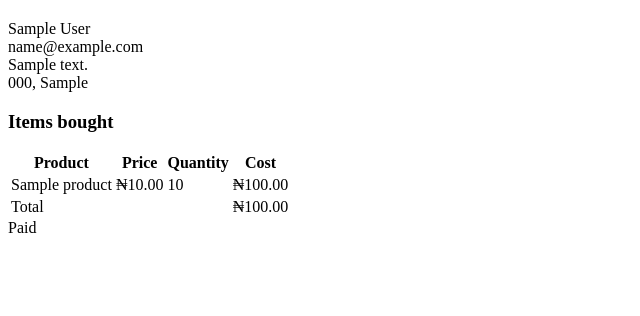
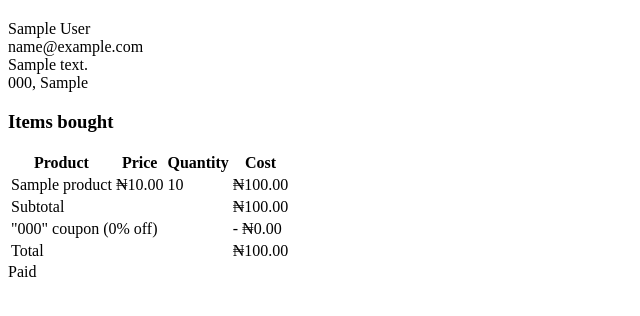
Before and after one commit to princewillingoo/Click-2-Shop-Ecommerce, a Django app: template templates/orders/order/pdf.html in a window 1280 px wide. Shown: the part 142-458 px from the top of the page, without its empty margins (0-640 px from the left). Run offline with Django 4.2, Linux system fonts and the light colour scheme; the template is opened without the code that fills it: values that come from a table or form of the project are taken from there, others are empty; tables that the repository leaves empty hold one stand-in row (values such as "Sample post").

Commit message:
Adding coupons to orders on the administration site and to PDF invoices 2

```diff
--- a/templates/admin/orders/order/detail.html
+++ b/templates/admin/orders/order/detail.html
@@ -103,6 +103,7 @@
         </td>
       </tr>
       {% endif %}
+
       <tr class="total">
         <td colspan="3">Total</td>
         <td class="num">₦{{ order.get_total_cost|floatformat:2 }}</td>
--- a/templates/orders/order/pdf.html
+++ b/templates/orders/order/pdf.html
@@ -33,9 +33,28 @@
           <td class="num">₦{{ item.get_cost }}</td>
         </tr>
       {% endfor %}
+
+      {% if order.coupon %}
+      <tr class="subtotal">
+        <td colspan="3">Subtotal</td>
+        <td class="num">
+          ₦{{ order.get_total_cost_before_discount|floatformat:2 }}
+        </td>
+      </tr>
+      <tr>
+        <td colspan="3">
+          "{{ order.coupon.code }}" coupon
+          ({{ order.discount }}% off)
+        </td>
+        <td class="num neg">
+          - ₦{{ order.get_discount|floatformat:2 }}
+        </td>
+      </tr>
+      {% endif %}
+
       <tr class="total">
         <td colspan="3">Total</td>
-        <td class="num">₦{{ order.get_total_cost }}</td>
+        <td class="num">₦{{ order.get_total_cost|floatformat:2 }}</td>
       </tr>
     </tbody>
   </table>
```
